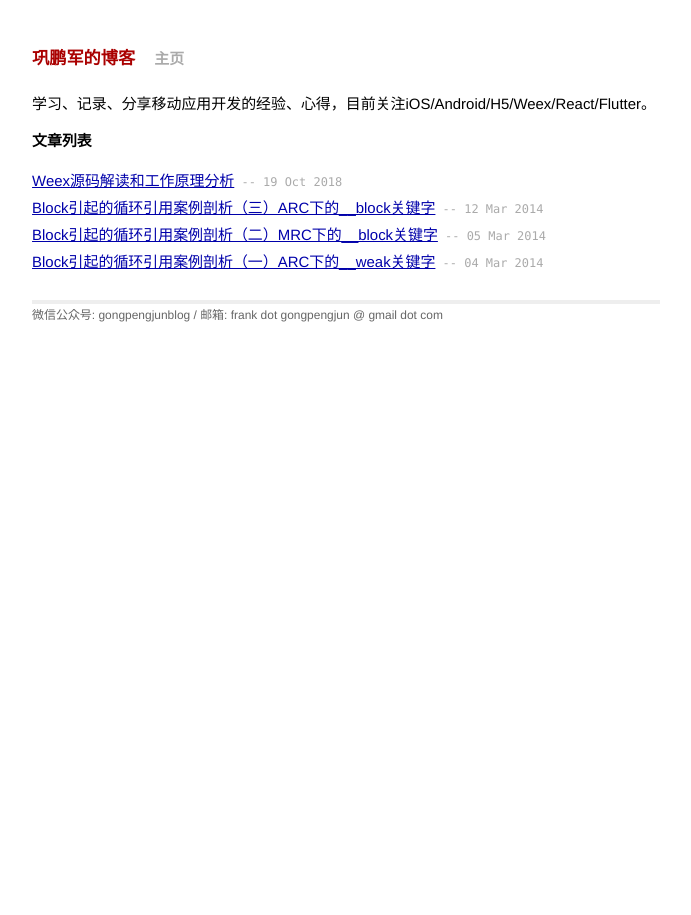
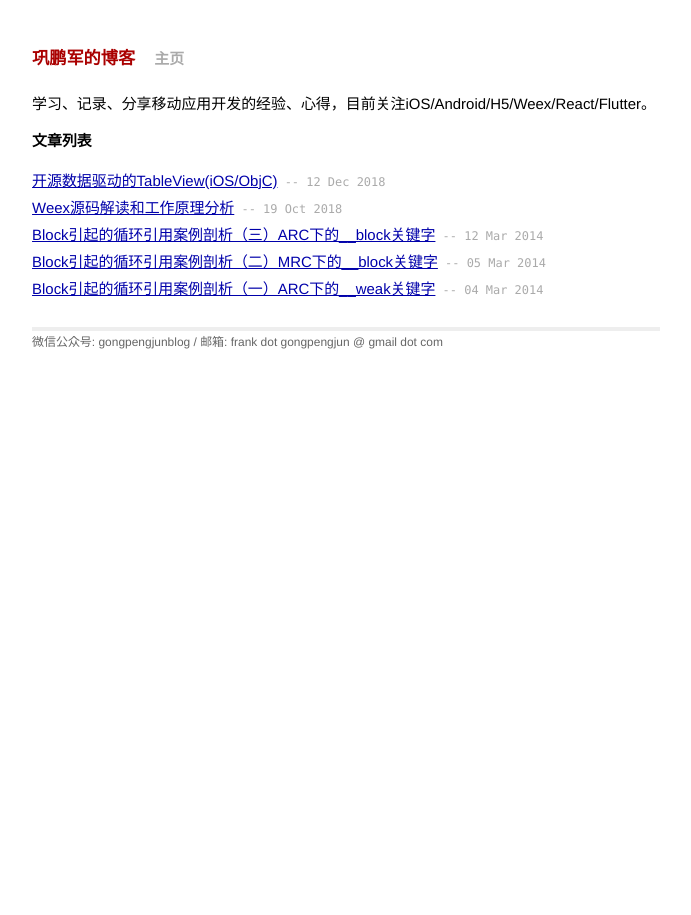
Before and after one commit to gongpengjun/gongpengjun.github.io, a Jekyll site: the page built from index.html, in a window 1280 px wide. Shown: the whole page, without its empty margins (294-985 px from the left). Built offline with Jekyll 4.4.1, drawn with Linux system fonts in a browser that asks for light colours.

Commit message:
增加数据驱动的TableView的链接

```diff
--- a/index.html
+++ b/index.html
@@ -7,6 +7,7 @@ title: 巩鹏军的博客
   <p>学习、记录、分享移动应用开发的经验、心得，目前关注iOS/Android/H5/Weex/React/Flutter。</p>
   <h1>文章列表</h1>
   <ul class="posts">
+    <li> <a href="https://github.com/gongpengjun/GPJDataDrivenTableView">开源数据驱动的TableView(iOS/ObjC)</a><span> -- 12 Dec 2018</span></li>
     <li> <a href="http://gongpengjun.com/weex-code-analysis/">Weex源码解读和工作原理分析</a><span> -- 19 Oct 2018</span></li>
     {% for post in site.posts %}
       <li> <a href="{{ post.url }}">{{ post.title }}</a><span> -- {{ post.date | date_to_string }}</span></li>
```
